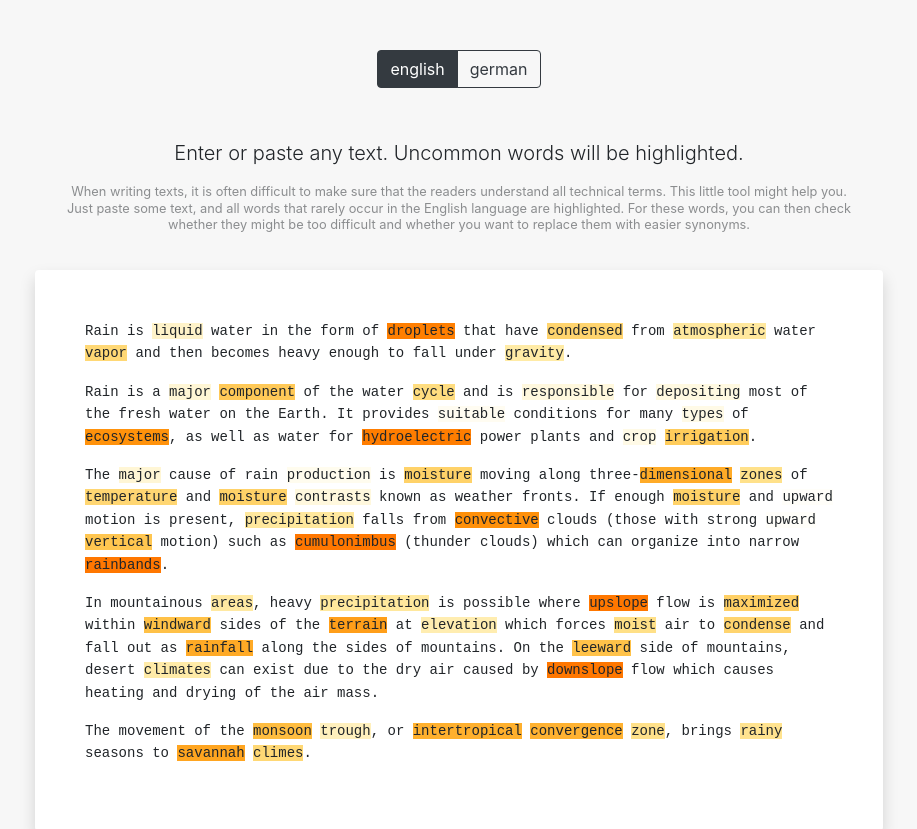
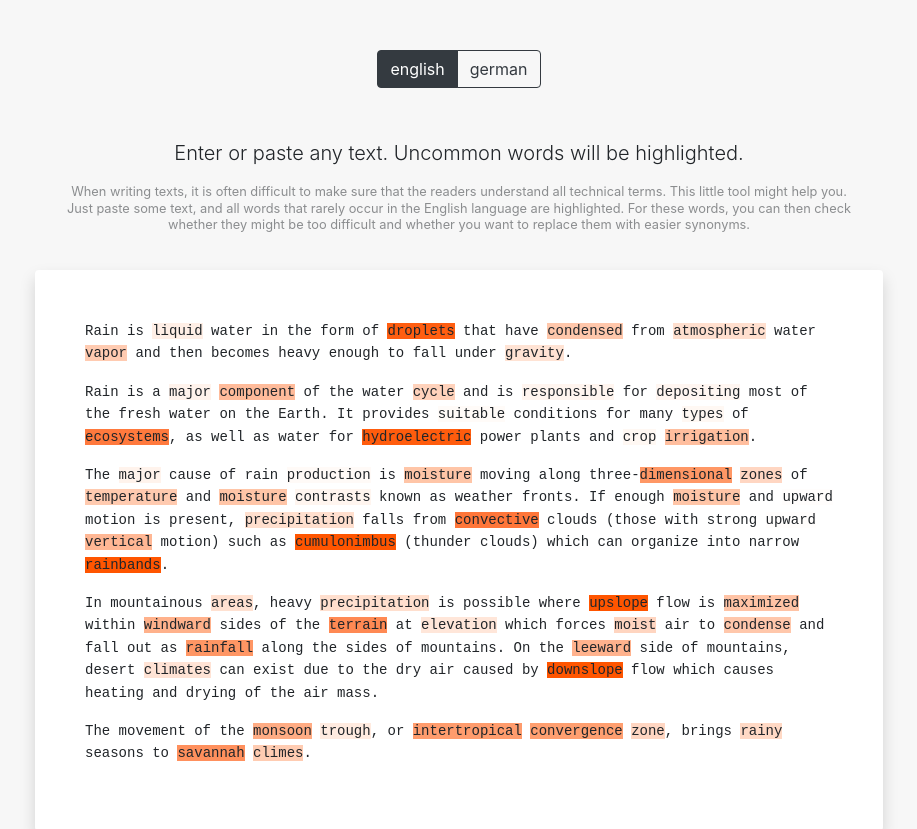
Before and after one commit to infographicsgroup/simpleplease, a website: page web/index.html in a window 1280 px wide. Shown: the top 829 px of the page, without its empty margins (181-1098 px from the left). Drawn offline with Linux system fonts and the light colour scheme.

Commit message:
refactor

```diff
--- a/web/assets/script/main.js
+++ b/web/assets/script/main.js
@@ -1,9 +1,10 @@
 
-$(function () {
-	var library = {}, dict;
+function textAnalysis(config) {
+	var library = {}, dict, quill;
 
+	setTimeout(function () {
 		// initialize editor
-	var quill = new Quill('#editor', {formats:['background']});
+		quill = new Quill(config.editor, {formats:['background']});
 		quill.on('text-change', function (d1, d0, source) {
 			if (source === 'api') return;
 			analyse(d1);
@@ -19,6 +20,7 @@ $(function () {
 			case 'de': initLanguage('german'); break;
 			default: initLanguage('english');
 		}
+	}, 0)
 
 	function initLanguage(lang) {
 		// toggle activity of the menu buttons
@@ -124,9 +126,8 @@ $(function () {
 			quill.formatText(offset, length, 'background', '#'+color, 'api');
 		});
 	}
-})
 
-var gradient = 'ffffff,fff9e2,fff2c5,ffecab,ffe595,ffdd7f,ffd56f,ffcc5c,ffc44d,ffbc3e,ffb433,ffaa26,ffa01b,ff9710,ff8c06,ff8301,ff7700'.split(',').map(function (hex) {
+	var gradient = 'ffffff,ffeee4,ffdbc9,ffc8ac,ffb591,ffa173,ff8b56,ff7234,ff5500'.split(',').map(function (hex) {
 		return [
 			parseInt(hex.slice(0,2),16),
 			parseInt(hex.slice(2,4),16),
@@ -167,3 +168,4 @@ var exampleText = {
 			'The movement of the monsoon trough, or intertropical convergence zone, brings rainy seasons to savannah climes.',
 		].join('\n'),
 	}
+}
--- a/web/index.html
+++ b/web/index.html
@@ -122,5 +122,12 @@
 	<footer>
 		<p class="small text-center">example texts are from wikipedia. code is at <a href="https://github.com/infographicsgroup/simpleplease">github</a>. feel free to use, fork, improve, …</p>
 	</footer>
+	<script type="text/javascript">
+		$(function () {
+			textAnalysis({
+				editor:'#editor',
+			});
+		})
+	</script>
 </body>
 </html>
```
Lines whose indentation alone changed are shown as unchanged.
